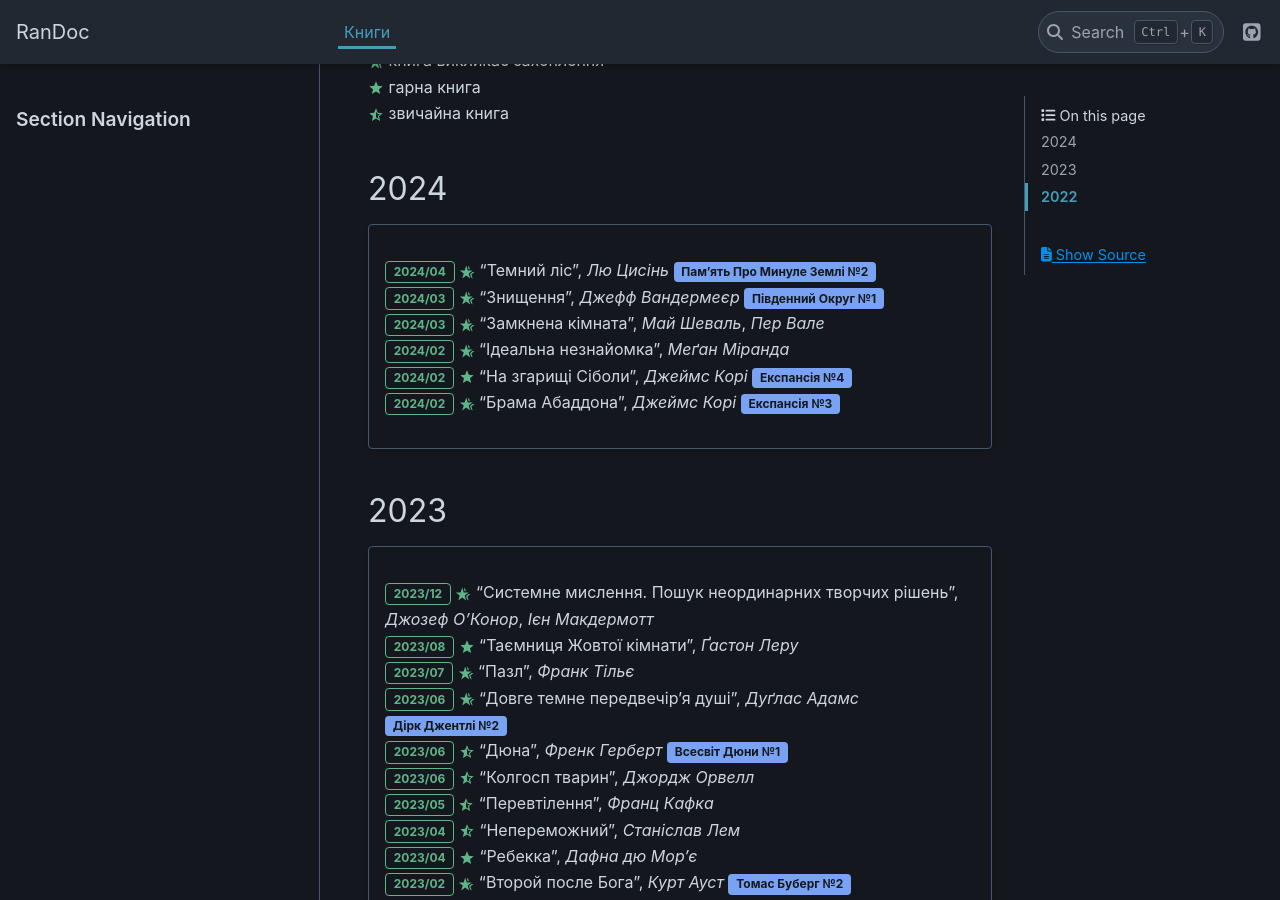
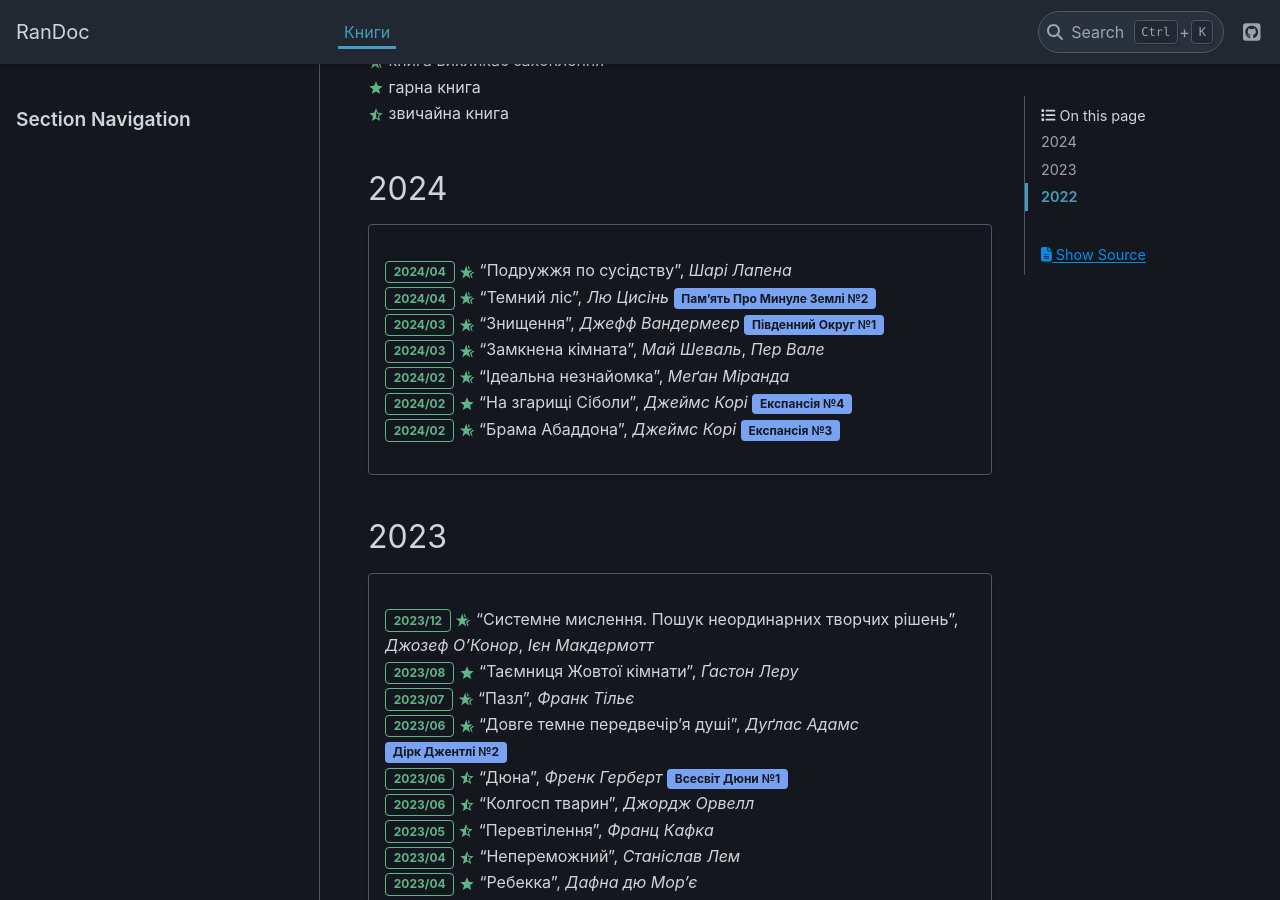
Before and after one commit to grembeter/randoc, a Sphinx documentation site: the page built from docs/source/books.rst, in a window 1280 px wide and 900 px high, scrolled down 434 px. Built offline with Sphinx 7.4.7 and the PyData theme 0.15.4, drawn with Linux system fonts in a browser that asks for light colours.

Commit message:
books: add The Couple Next Door
Signed-off-by: grygorii tertychnyi <grembeter@outlook.com>

```diff
--- a/docs/source/books.rst
+++ b/docs/source/books.rst
@@ -27,6 +27,7 @@
 
 .. card::
 
+   | :bdg-success-line:`2024/04` |+| "Подружжя по сусідству", *Шарі Лапена*
    | :bdg-success-line:`2024/04` |+| "Темний ліс", *Лю Цисінь* :bdg-info:`Пам'ять Про Минуле Землі №2`
    | :bdg-success-line:`2024/03` |+| "Знищення", *Джефф Вандермеєр* :bdg-info:`Південний Округ №1`
    | :bdg-success-line:`2024/03` |+| "Замкнена кімната", *Май Шеваль*, *Пер Вале*
```
